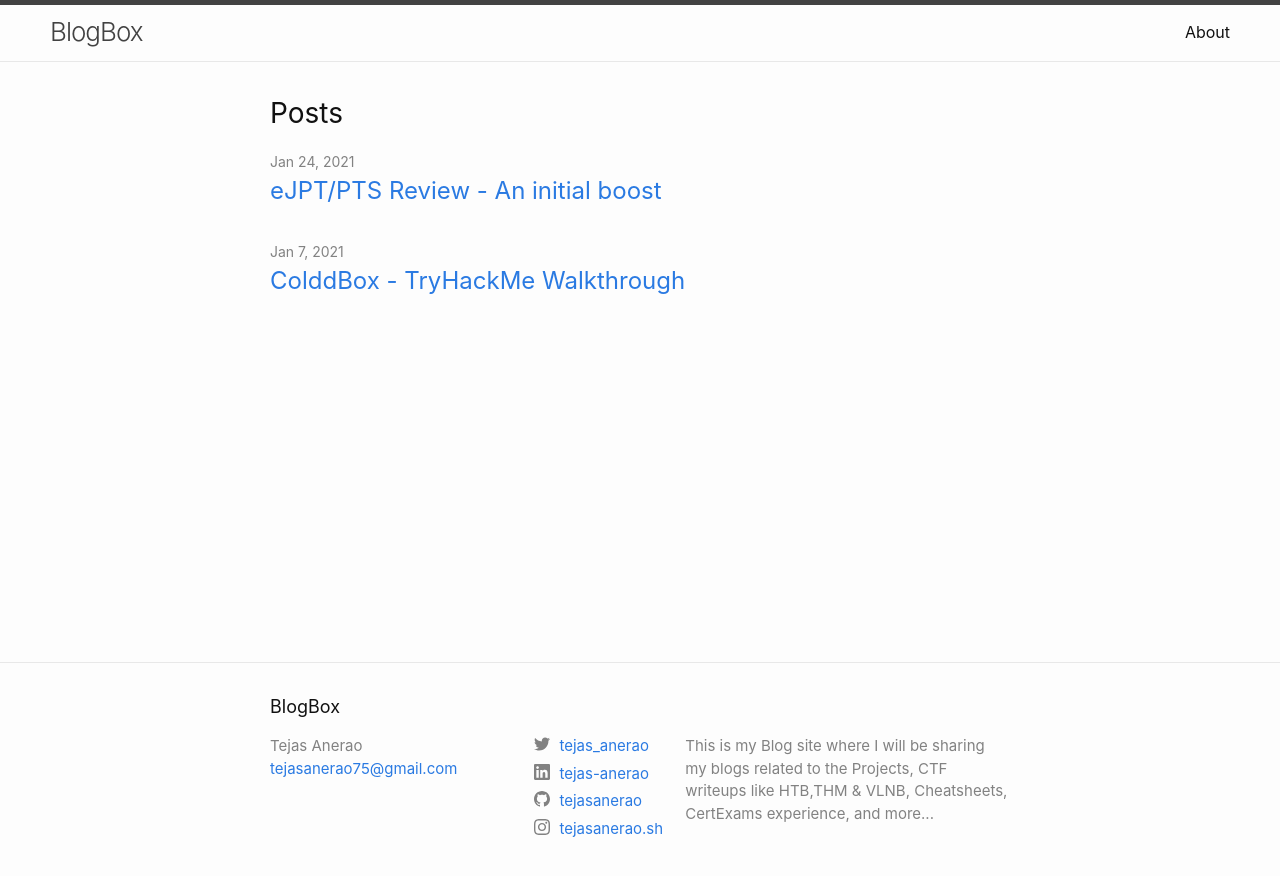
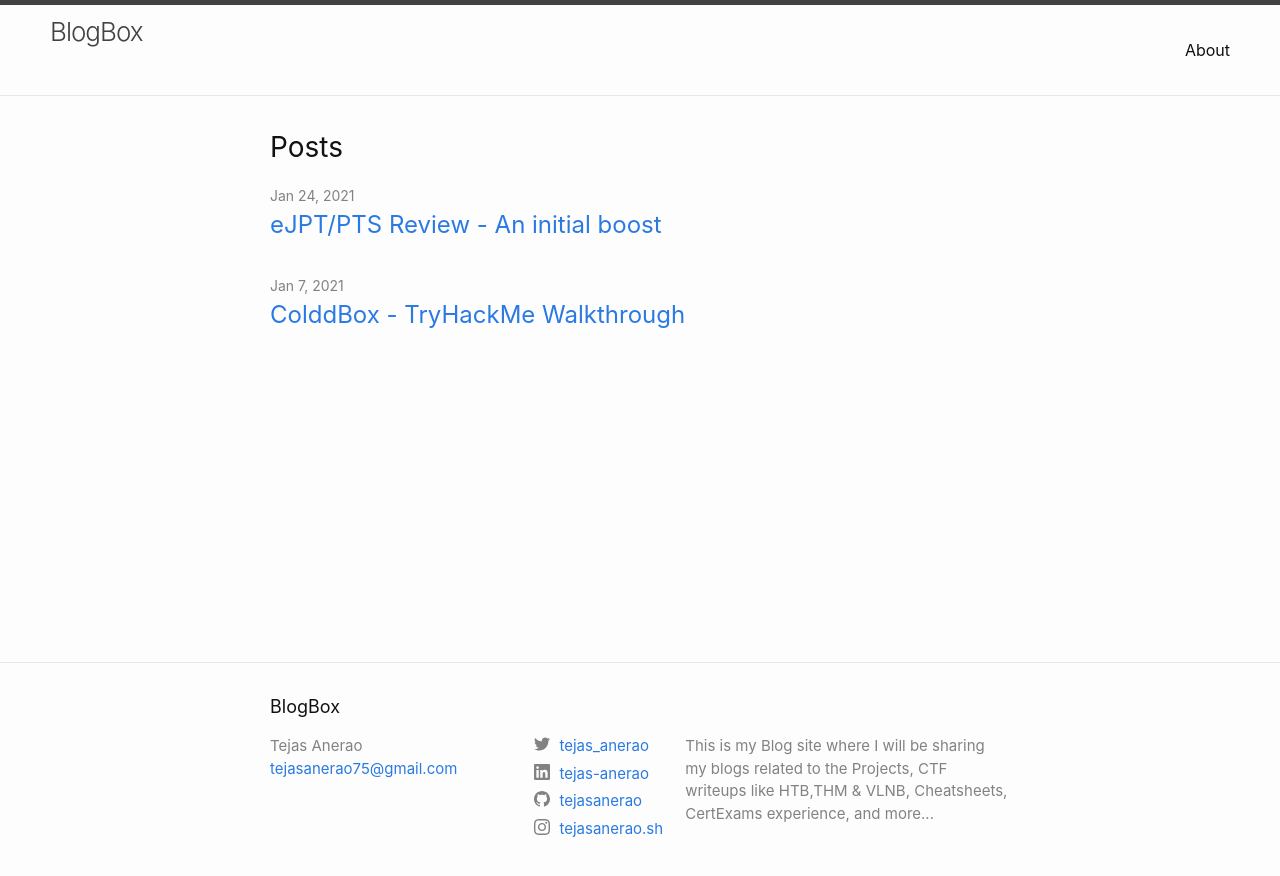
Before and after one commit to tejasanerao/BlogBox, a Jekyll site: the page built from index.markdown, in a window 1280 px wide. Shown: the top 876 px of the page. Built offline with Jekyll 4.4.1, drawn with Linux system fonts in a browser that asks for light colours.

Commit message:
Modified _layout.scss for better responsiveness

```diff
--- a/_sass/minima/_layout.scss
+++ b/_sass/minima/_layout.scss
@@ -4,7 +4,8 @@
 .site-header {
   border-top: 5px solid $grey-color-dark;
   border-bottom: 1px solid $grey-color-light;
-  min-height: $spacing-unit * 1.865;
+  // min-height: $spacing-unit * 1.865;
+  min-height: $spacing-unit * 3;
 
   // Positioning context for the mobile navigation icon
   position: relative;
@@ -29,7 +30,7 @@
 
 .site-nav {
   float: right;
-  line-height: $base-line-height * $base-font-size * 2.25;
+  line-height: $base-line-height * $base-font-size * 3.75;
 
   .nav-trigger {
       display: none;
@@ -51,7 +52,7 @@
 
   @include media-query($on-palm) {
     position: absolute;
-    top: 9px;
+    top: 25px;
     right: $spacing-unit / 2;
     background-color: $background-color;
     border: 1px solid $grey-color-light;
@@ -67,6 +68,7 @@
       cursor: pointer;
     }
 
+
     .menu-icon {
       display: block;
       float: right;
@@ -75,6 +77,7 @@
       line-height: 0;
       padding-top: 10px;
       text-align: center;
+
 
       > svg {
         fill: $grey-color-dark;
@@ -98,7 +101,7 @@
       &:not(:last-child) {
         margin-right: 0;
       }
-      margin-left: 20px;
+      margin-left: 0px;
     }
   }
 }
```
